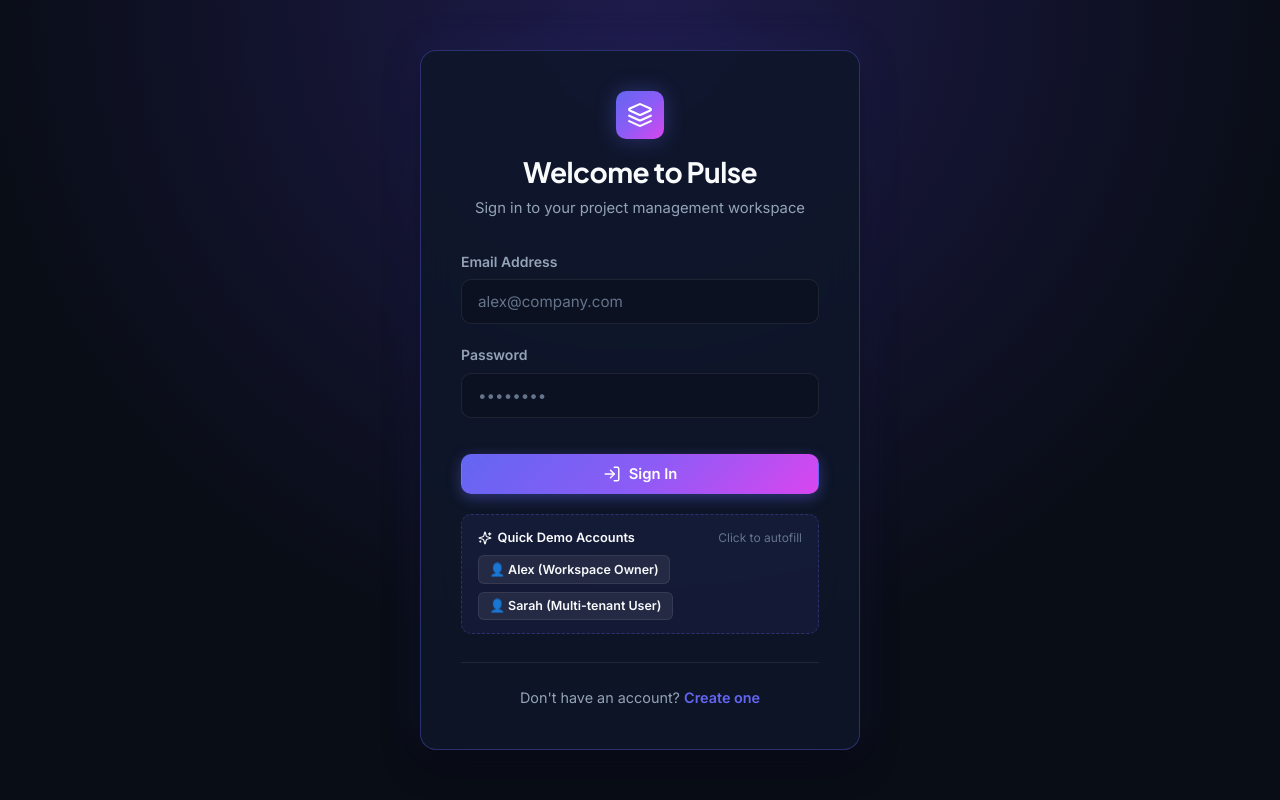
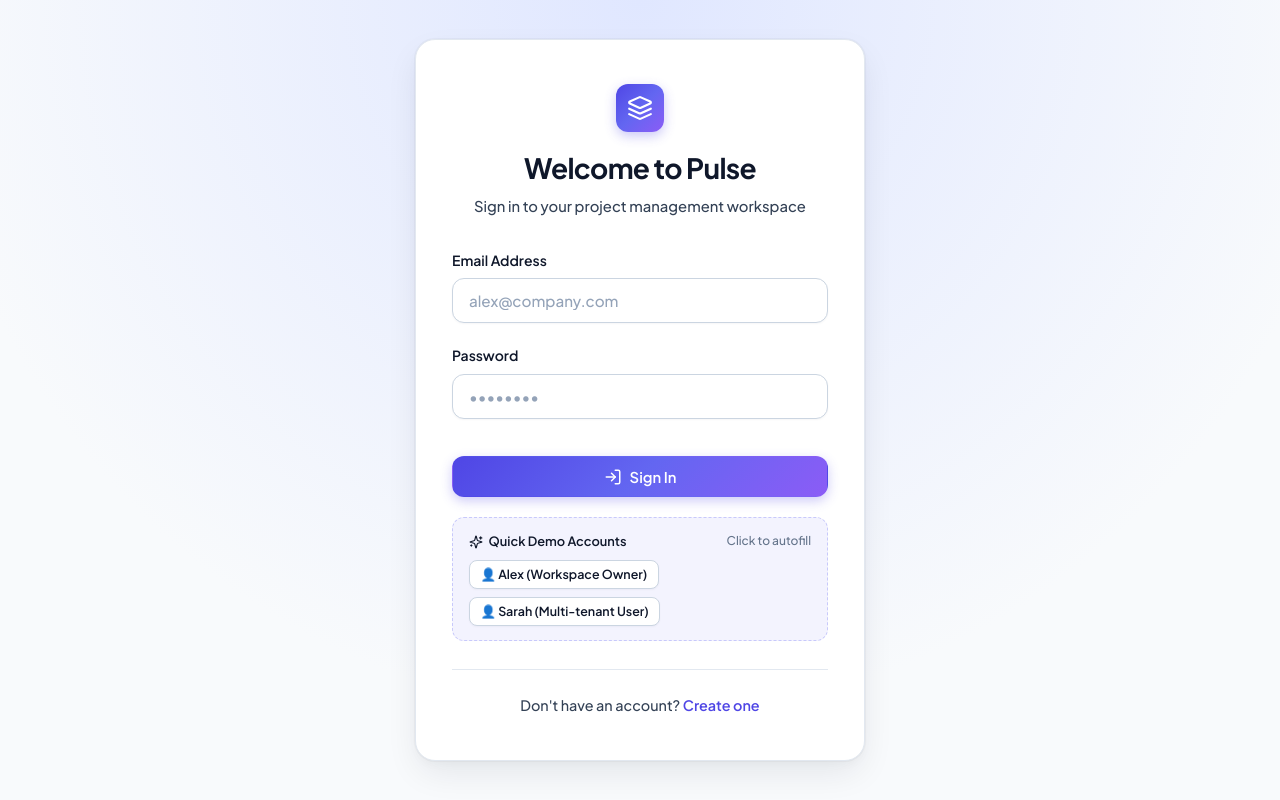
Before and after one commit to abivijayakumar/Project_management, a React (Vite) app in the folder frontend/: page /login in a window 1280 px wide. Built offline with nearby package versions, Linux system fonts and the light colour scheme.

Commit message:
Transform design system to premium light theme with high-contrast palette and refined elevations

```diff
--- a/frontend/src/components/ConfirmDialog.jsx
+++ b/frontend/src/components/ConfirmDialog.jsx
@@ -21,8 +21,8 @@ const ConfirmDialog = ({
           <div style={{ display: 'flex', alignItems: 'center', gap: '0.75rem' }}>
             {isDanger && (
               <div style={{
-                color: '#f87171',
-                background: 'rgba(239, 68, 68, 0.15)',
+                color: '#dc2626',
+                background: '#fee2e2',
                 padding: '6px',
                 borderRadius: '8px',
                 display: 'flex'
--- a/frontend/src/components/LoadingSpinner.jsx
+++ b/frontend/src/components/LoadingSpinner.jsx
@@ -33,7 +33,7 @@ const LoadingSpinner = ({ text = 'Loading...', size = 'default' }) => {
           cx="12"
           cy="12"
           r="10"
-          stroke="rgba(255, 255, 255, 0.15)"
+          stroke="#e2e8f0"
           strokeWidth="3"
         />
         <path
--- a/frontend/src/components/TaskCard.jsx
+++ b/frontend/src/components/TaskCard.jsx
@@ -83,8 +83,9 @@ const TaskCard = ({ task, onToggleStatus, onEdit, onDelete }) => {
                 gap: '0.3rem',
                 fontSize: '0.8rem',
                 color: 'var(--text-secondary)',
-                background: 'rgba(255, 255, 255, 0.04)',
-                padding: '0.2rem 0.6rem',
+                background: 'var(--bg-subtle)',
+                border: '1px solid var(--border-subtle)',
+                padding: '0.2rem 0.65rem',
                 borderRadius: 'var(--radius-sm)'
               }}
             >
--- a/frontend/src/index.css
+++ b/frontend/src/index.css
@@ -1,82 +1,106 @@
-/* Modern CSS Design System - Pulse Project Management */
+/* ==========================================================================
+   Pulse Design System - Premium Light Aesthetic
+   Crafted with refined typography, multi-layered shadows & harmonious palettes
+   ========================================================================== */
+
 :root {
-  --font-primary: 'Inter', -apple-system, BlinkMacSystemFont, sans-serif;
+  --font-primary: 'Plus Jakarta Sans', 'Inter', -apple-system, BlinkMacSystemFont, sans-serif;
   --font-heading: 'Plus Jakarta Sans', var(--font-primary);
 
-  /* Color Palette - Deep Dark Tech / Slate */
-  --bg-dark: #090d16;
-  --bg-surface: #0f172a;
-  --bg-card: #1e293b;
-  --bg-card-hover: #273549;
-  --bg-input: #0b1120;
-  --bg-overlay: rgba(9, 13, 22, 0.75);
+  /* Color Palette - Premium Editorial Light Canvas */
+  --bg-dark: #f8fafc;           /* Primary canvas background (Slate 50) */
+  --bg-surface: #ffffff;        /* Pure white surfaces (navbar, sidebar, modals) */
+  --bg-card: #ffffff;           /* Elevated content cards */
+  --bg-card-hover: #ffffff;
+  --bg-subtle: #f1f5f9;         /* Soft neutral background (Slate 100) */
+  --bg-subtle-hover: #e2e8f0;   /* Slate 200 */
+  --bg-input: #ffffff;
+  --bg-overlay: rgba(15, 23, 42, 0.45);
 
-  --border-subtle: rgba(255, 255, 255, 0.08);
-  --border-focus: #6366f1;
-  --border-accent: rgba(99, 102, 241, 0.35);
+  /* Borders & Dividers */
+  --border-subtle: #e2e8f0;     /* Slate 200 */
+  --border-medium: #cbd5e1;     /* Slate 300 */
+  --border-focus: #4f46e5;      /* Indigo 600 */
+  --border-accent: rgba(79, 70, 229, 0.25);
 
-  --text-primary: #f8fafc;
-  --text-secondary: #94a3b8;
-  --text-muted: #64748b;
-  --text-inverted: #0f172a;
+  /* Typography Colors */
+  --text-primary: #0f172a;       /* Slate 900 - Deep, rich contrast */
+  --text-secondary: #334155;     /* Slate 700 - Balanced, legible body */
+  --text-muted: #64748b;         /* Slate 500 - Meta details & captions */
+  --text-inverted: #ffffff;
 
-  /* Accent Colors */
-  --accent-primary: #6366f1;
-  --accent-primary-hover: #4f46e5;
-  --accent-gradient: linear-gradient(135deg, #6366f1 0%, #8b5cf6 50%, #d946ef 100%);
-  --accent-glow: 0 0 20px rgba(99, 102, 241, 0.35);
+  /* Brand Accents - Electric Indigo & Royal Violet */
+  --accent-primary: #4f46e5;
+  --accent-primary-hover: #4338ca;
+  --accent-gradient: linear-gradient(135deg, #4f46e5 0%, #6366f1 50%, #8b5cf6 100%);
+  --accent-soft: rgba(79, 70, 229, 0.08);
+  --accent-glow: 0 4px 16px rgba(79, 70, 229, 0.25);
 
-  /* Status Colors */
-  --status-completed-bg: rgba(16, 185, 129, 0.15);
-  --status-completed-text: #34d399;
-  --status-completed-border: rgba(16, 185, 129, 0.3);
+  /* Semantic Status Colors (Curated for Light Mode Contrast) */
+  --status-completed-bg: #ecfdf5;
+  --status-completed-text: #047857;
+  --status-completed-border: #a7f3d0;
 
-  --status-progress-bg: rgba(245, 158, 11, 0.15);
-  --status-progress-text: #fbbf24;
-  --status-progress-border: rgba(245, 158, 11, 0.3);
+  --status-progress-bg: #fffbeb;
+  --status-progress-text: #b45309;
+  --status-progress-border: #fde68a;
 
-  --status-pending-bg: rgba(148, 163, 184, 0.12);
-  --status-pending-text: #cbd5e1;
-  --status-pending-border: rgba(148, 163, 184, 0.25);
+  --status-pending-bg: #f1f5f9;
+  --status-pending-text: #475569;
+  --status-pending-border: #cbd5e1;
 
-  --priority-high-bg: rgba(244, 63, 94, 0.15);
-  --priority-high-text: #fb7185;
-  --priority-high-border: rgba(244, 63, 94, 0.3);
+  /* Priority Colors */
+  --priority-high-bg: #fff1f2;
+  --priority-high-text: #be123c;
+  --priority-high-border: #fecdd3;
 
-  --priority-medium-bg: rgba(245, 158, 11, 0.15);
-  --priority-medium-text: #fbbf24;
-  --priority-medium-border: rgba(245, 158, 11, 0.3);
+  --priority-medium-bg: #fffbeb;
+  --priority-medium-text: #b45309;
+  --priority-medium-border: #fde68a;
 
-  --priority-low-bg: rgba(56, 189, 248, 0.15);
-  --priority-low-text: #38bdf8;
-  --priority-low-border: rgba(56, 189, 248, 0.3);
+  --priority-low-bg: #f0fdf4;
+  --priority-low-text: #15803d;
+  --priority-low-border: #bbf7d0;
 
-  --radius-sm: 6px;
-  --radius-md: 10px;
+  /* Radius Tokens */
+  --radius-sm: 8px;
+  --radius-md: 12px;
   --radius-lg: 16px;
+  --radius-xl: 20px;
   --radius-full: 9999px;
 
-  --shadow-sm: 0 1px 2px rgba(0, 0, 0, 0.3);
-  --shadow-md: 0 4px 12px rgba(0, 0, 0, 0.4);
-  --shadow-lg: 0 12px 32px rgba(0, 0, 0, 0.5);
-  --shadow-card: 0 8px 24px -4px rgba(0, 0, 0, 0.4), 0 2px 6px -2px rgba(0, 0, 0, 0.3);
+  /* Premium Multi-Layer Elevation Shadows */
+  --shadow-xs: 0 1px 2px rgba(15, 23, 42, 0.04);
+  --shadow-sm: 0 1px 3px rgba(15, 23, 42, 0.05), 0 1px 2px rgba(15, 23, 42, 0.03);
+  --shadow-md: 0 4px 12px -1px rgba(15, 23, 42, 0.06), 0 2px 4px -1px rgba(15, 23, 42, 0.03);
+  --shadow-lg: 0 14px 34px -4px rgba(15, 23, 42, 0.09), 0 4px 12px -2px rgba(15, 23, 42, 0.03);
+  --shadow-card: 0 1px 3px rgba(15, 23, 42, 0.05), 0 4px 14px -2px rgba(15, 23, 42, 0.04);
+  --shadow-card-hover: 0 12px 28px -4px rgba(15, 23, 42, 0.1), 0 4px 10px -2px rgba(15, 23, 42, 0.04);
 
-  --transition-fast: 150ms ease;
-  --transition-normal: 250ms ease;
+  /* Animation Timings */
+  --transition-fast: 150ms cubic-bezier(0.4, 0, 0.2, 1);
+  --transition-normal: 250ms cubic-bezier(0.4, 0, 0.2, 1);
 }
 
-/* Reset & Base */
+/* ==========================================================================
+   Base & Reset
+   ========================================================================== */
 *, *::before, *::after {
   box-sizing: border-box;
   margin: 0;
   padding: 0;
 }
 
+html {
+  font-size: 16px;
+  color-scheme: light;
+}
+
 body {
   font-family: var(--font-primary);
   background-color: var(--bg-dark);
   color: var(--text-primary);
-  line-height: 1.5;
+  line-height: 1.55;
   -webkit-font-smoothing: antialiased;
   -moz-osx-font-smoothing: grayscale;
   min-height: 100vh;
@@ -86,7 +110,7 @@ h1, h2, h3, h4, h5, h6 {
   font-family: var(--font-heading);
   color: var(--text-primary);
   font-weight: 700;
-  letter-spacing: -0.02em;
+  letter-spacing: -0.025em;
 }
 
 a {
@@ -95,7 +119,7 @@ a {
   transition: color var(--transition-fast);
 }
 a:hover {
-  color: #818cf8;
+  color: var(--accent-primary-hover);
 }
 
 button, input, select, textarea {
@@ -104,10 +128,13 @@ button, input, select, textarea {
   color: inherit;
 }
 
-/* Layout Utilities */
+/* ==========================================================================
+   Layout Architecture
+   ========================================================================== */
 .app-layout {
   display: flex;
   min-height: 100vh;
+  background-color: var(--bg-dark);
 }
 
 .main-content {
@@ -119,7 +146,7 @@ button, input, select, textarea {
 }
 
 .content-body {
-  padding: 2rem;
+  padding: 2.25rem;
   flex: 1;
   max-width: 1400px;
   width: 100%;
@@ -132,27 +159,32 @@ button, input, select, textarea {
   }
 }
 
-/* Glassmorphism & Cards */
+/* ==========================================================================
+   Cards & Surfaces
+   ========================================================================== */
 .card {
   background-color: var(--bg-card);
   border: 1px solid var(--border-subtle);
   border-radius: var(--radius-lg);
-  padding: 1.5rem;
+  padding: 1.75rem;
   box-shadow: var(--shadow-card);
   transition: transform var(--transition-normal), border-color var(--transition-normal), box-shadow var(--transition-normal);
 }
 
 .card-hover:hover {
   transform: translateY(-3px);
-  border-color: var(--border-accent);
-  box-shadow: var(--shadow-lg), var(--accent-glow);
+  border-color: rgba(79, 70, 229, 0.35);
+  box-shadow: var(--shadow-card-hover);
 }
 
-/* Navbar */
+/* ==========================================================================
+   Navbar (Sticky Frosted Header)
+   ========================================================================== */
 .navbar {
-  height: 70px;
-  background: rgba(15, 23, 42, 0.85);
-  backdrop-filter: blur(12px);
+  height: 72px;
+  background: rgba(255, 255, 255, 0.92);
+  backdrop-filter: blur(14px);
+  -webkit-backdrop-filter: blur(14px);
   border-bottom: 1px solid var(--border-subtle);
   display: flex;
   align-items: center;
@@ -161,28 +193,30 @@ button, input, select, textarea {
   position: sticky;
   top: 0;
   z-index: 40;
+  box-shadow: var(--shadow-xs);
 }
 
 .navbar-brand {
   display: flex;
   align-items: center;
-  gap: 0.75rem;
+  gap: 0.85rem;
   font-family: var(--font-heading);
   font-size: 1.35rem;
   font-weight: 800;
   color: var(--text-primary);
+  letter-spacing: -0.03em;
 }
 
 .brand-icon {
-  width: 36px;
-  height: 36px;
+  width: 38px;
+  height: 38px;
   border-radius: var(--radius-md);
   background: var(--accent-gradient);
   display: flex;
   align-items: center;
   justify-content: center;
   color: white;
-  box-shadow: var(--accent-glow);
+  box-shadow: 0 4px 12px rgba(79, 70, 229, 0.3);
 }
 
 .nav-actions {
@@ -195,26 +229,30 @@ button, input, select, textarea {
   display: flex;
   align-items: center;
   gap: 0.75rem;
-  padding: 0.375rem 0.875rem;
-  background: rgba(255, 255, 255, 0.05);
+  padding: 0.4rem 0.95rem;
+  background: #f8fafc;
   border: 1px solid var(--border-subtle);
   border-radius: var(--radius-full);
+  box-shadow: var(--shadow-xs);
 }
 
 .user-avatar {
-  width: 30px;
-  height: 30px;
+  width: 32px;
+  height: 32px;
   border-radius: 50%;
-  background: #4f46e5;
+  background: var(--accent-gradient);
   color: white;
   font-weight: 700;
-  font-size: 0.85rem;
+  font-size: 0.825rem;
   display: flex;
   align-items: center;
   justify-content: center;
+  box-shadow: 0 2px 6px rgba(79, 70, 229, 0.25);
 }
 
-/* Sidebar */
+/* ==========================================================================
+   Sidebar Navigation
+   ========================================================================== */
 .sidebar {
   width: 260px;
   background: var(--bg-surface);
@@ -224,13 +262,14 @@ button, input, select, textarea {
   flex-shrink: 0;
   transition: transform var(--transition-normal);
   z-index: 50;
+  box-shadow: 1px 0 0 0 var(--border-subtle);
 }
 
 .sidebar-nav {
   padding: 1.5rem 1rem;
   display: flex;
   flex-direction: column;
-  gap: 0.5rem;
+  gap: 0.4rem;
 }
 
 .nav-link {
@@ -241,18 +280,20 @@ button, input, select, textarea {
   border-radius: var(--radius-md);
   color: var(--text-secondary);
   font-weight: 500;
+  font-size: 0.925rem;
+  border: 1px solid transparent;
   transition: all var(--transition-fast);
 }
 
 .nav-link:hover {
-  background: rgba(255, 255, 255, 0.04);
+  background: var(--bg-subtle);
   color: var(--text-primary);
 }
 
 .nav-link.active {
-  background: rgba(99, 102, 241, 0.15);
-  color: #818cf8;
-  border: 1px solid rgba(99, 102, 241, 0.3);
+  background: rgba(79, 70, 229, 0.08);
+  color: var(--accent-primary);
+  border-color: rgba(79, 70, 229, 0.2);
   font-weight: 600;
 }
 
@@ -277,13 +318,15 @@ button, input, select, textarea {
   }
 }
 
-/* Buttons */
+/* ==========================================================================
+   Buttons
+   ========================================================================== */
 .btn {
   display: inline-flex;
   align-items: center;
   justify-content: center;
   gap: 0.5rem;
-  padding: 0.625rem 1.25rem;
+  padding: 0.65rem 1.35rem;
   border-radius: var(--radius-md);
   font-weight: 600;
   font-size: 0.925rem;
@@ -296,35 +339,41 @@ button, input, select, textarea {
 .btn-primary {
   background: var(--accent-gradient);
   color: white;
-  box-shadow: 0 4px 14px rgba(99, 102, 241, 0.4);
+  box-shadow: 0 4px 12px rgba(79, 70, 229, 0.28);
 }
 .btn-primary:hover {
-  box-shadow: 0 6px 20px rgba(99, 102, 241, 0.6);
+  box-shadow: 0 6px 18px rgba(79, 70, 229, 0.4);
   transform: translateY(-1px);
+}
+.btn-primary:active {
+  transform: translateY(0);
 }
 
 .btn-secondary {
-  background: rgba(255, 255, 255, 0.07);
+  background: #ffffff;
   color: var(--text-primary);
-  border-color: var(--border-subtle);
+  border: 1px solid var(--border-medium);
+  box-shadow: var(--shadow-xs);
 }
 .btn-secondary:hover {
-  background: rgba(255, 255, 255, 0.12);
-  border-color: rgba(255, 255, 255, 0.2);
+  background: var(--bg-subtle);
+  border-color: #94a3b8;
+  color: var(--text-primary);
 }
 
 .btn-danger {
-  background: rgba(239, 68, 68, 0.15);
-  color: #f87171;
-  border-color: rgba(239, 68, 68, 0.3);
+  background: #fee2e2;
+  color: #b91c1c;
+  border: 1px solid #fca5a5;
 }
 .btn-danger:hover {
-  background: rgba(239, 68, 68, 0.25);
-  border-color: rgba(239, 68, 68, 0.5);
+  background: #fecaca;
+  color: #991b1b;
+  border-color: #f87171;
 }
 
 .btn-sm {
-  padding: 0.375rem 0.75rem;
+  padding: 0.4rem 0.85rem;
   font-size: 0.85rem;
   border-radius: var(--radius-sm);
 }
@@ -332,57 +381,68 @@ button, input, select, textarea {
 .btn-icon {
   padding: 0.5rem;
   border-radius: var(--radius-md);
+  transition: background var(--transition-fast);
+}
+.btn-icon:hover {
+  background: var(--bg-subtle);
 }
 
-/* Forms & Inputs */
+/* ==========================================================================
+   Forms & Controls
+   ========================================================================== */
 .form-group {
   display: flex;
   flex-direction: column;
   gap: 0.45rem;
-  margin-bottom: 1.25rem;
+  margin-bottom: 1.35rem;
 }
 
 .form-label {
   font-size: 0.875rem;
   font-weight: 600;
-  color: var(--text-secondary);
+  color: var(--text-primary);
 }
 
 .form-control {
   width: 100%;
   padding: 0.75rem 1rem;
   background: var(--bg-input);
-  border: 1px solid var(--border-subtle);
+  border: 1px solid var(--border-medium);
   border-radius: var(--radius-md);
   color: var(--text-primary);
+  font-size: 0.95rem;
   transition: all var(--transition-fast);
+  box-shadow: var(--shadow-xs);
 }
 
 .form-control:focus {
   outline: none;
   border-color: var(--border-focus);
-  box-shadow: 0 0 0 3px rgba(99, 102, 241, 0.25);
+  box-shadow: 0 0 0 3px rgba(79, 70, 229, 0.15);
 }
 
 .form-control::placeholder {
-  color: var(--text-muted);
+  color: #94a3b8;
 }
 
 .form-error {
   font-size: 0.825rem;
-  color: #f87171;
+  color: #dc2626;
+  font-weight: 500;
   margin-top: 0.25rem;
 }
 
-/* Badges */
+/* ==========================================================================
+   Badges (Status & Priority)
+   ========================================================================== */
 .badge {
   display: inline-flex;
   align-items: center;
   gap: 0.35rem;
-  padding: 0.25rem 0.65rem;
+  padding: 0.3rem 0.75rem;
   border-radius: var(--radius-full);
   font-size: 0.75rem;
-  font-weight: 600;
+  font-weight: 700;
   letter-spacing: 0.02em;
   text-transform: uppercase;
 }
@@ -423,7 +483,9 @@ button, input, select, textarea {
   border: 1px solid var(--priority-low-border);
 }
 
-/* Grid & Layouts */
+/* ==========================================================================
+   Grids & Analytics Stats Cards
+   ========================================================================== */
 .grid-stats {
   display: grid;
   grid-template-columns: repeat(auto-fit, minmax(220px, 1fr));
@@ -437,18 +499,23 @@ button, input, select, textarea {
   gap: 1.5rem;
 }
 
-/* Stats Card */
 .stat-card {
   background: var(--bg-card);
   border: 1px solid var(--border-subtle);
   border-radius: var(--radius-lg);
-  padding: 1.5rem;
+  padding: 1.65rem;
   display: flex;
   align-items: center;
   justify-content: space-between;
   box-shadow: var(--shadow-card);
   position: relative;
   overflow: hidden;
+  transition: transform var(--transition-normal), box-shadow var(--transition-normal);
+}
+
+.stat-card:hover {
+  transform: translateY(-2px);
+  box-shadow: var(--shadow-md);
 }
 
 .stat-card::after {
@@ -467,13 +534,14 @@ button, input, select, textarea {
   font-family: var(--font-heading);
   line-height: 1.1;
   color: var(--text-primary);
+  letter-spacing: -0.03em;
 }
 
 .stat-title {
   color: var(--text-secondary);
   font-size: 0.875rem;
-  font-weight: 500;
-  margin-top: 0.25rem;
+  font-weight: 600;
+  margin-top: 0.35rem;
 }
 
 .stat-icon-wrapper {
@@ -483,14 +551,16 @@ button, input, select, textarea {
   display: flex;
   align-items: center;
   justify-content: center;
-  background: rgba(255, 255, 255, 0.05);
+  border: 1px solid rgba(0, 0, 0, 0.04);
 }
 
-/* Progress Bar */
+/* ==========================================================================
+   Progress Bar
+   ========================================================================== */
 .progress-bar-container {
   width: 100%;
   height: 8px;
-  background: rgba(255, 255, 255, 0.08);
+  background: #e2e8f0;
   border-radius: var(--radius-full);
   overflow: hidden;
 }
@@ -499,10 +569,12 @@ button, input, select, textarea {
   height: 100%;
   background: var(--accent-gradient);
   border-radius: var(--radius-full);
-  transition: width 400ms ease;
+  transition: width 400ms cubic-bezier(0.4, 0, 0.2, 1);
 }
 
-/* Modals & Dialogs */
+/* ==========================================================================
+   Modals & Confirmation Dialogs
+   ========================================================================== */
 .modal-overlay {
   position: fixed;
   inset: 0;
@@ -518,7 +590,7 @@ button, input, select, textarea {
 .modal-content {
   background: var(--bg-surface);
   border: 1px solid var(--border-subtle);
-  border-radius: var(--radius-lg);
+  border-radius: var(--radius-xl);
   max-width: 520px;
   width: 100%;
   box-shadow: var(--shadow-lg);
@@ -538,7 +610,7 @@ button, input, select, textarea {
 }
 
 .modal-header {
-  padding: 1.25rem 1.5rem;
+  padding: 1.25rem 1.75rem;
   border-bottom: 1px solid var(--border-subtle);
   display: flex;
   align-items: center;
@@ -546,20 +618,22 @@ button, input, select, textarea {
 }
 
 .modal-body {
-  padding: 1.5rem;
+  padding: 1.75rem;
 }
 
 .modal-footer {
-  padding: 1rem 1.5rem;
+  padding: 1.25rem 1.75rem;
   border-top: 1px solid var(--border-subtle);
   display: flex;
   align-items: center;
   justify-content: flex-end;
   gap: 0.75rem;
-  background: rgba(0, 0, 0, 0.15);
+  background: #f8fafc;
 }
 
-/* Filters & Search Toolbar */
+/* ==========================================================================
+   Toolbar, Filters & Search
+   ========================================================================== */
 .toolbar {
   display: flex;
   flex-wrap: wrap;
@@ -595,46 +669,50 @@ button, input, select, textarea {
   flex-wrap: wrap;
 }
 
-/* Empty State */
+/* ==========================================================================
+   Empty State
+   ========================================================================== */
 .empty-state {
   text-align: center;
   padding: 4rem 2rem;
-  background: rgba(15, 23, 42, 0.5);
-  border: 1px dashed var(--border-subtle);
+  background: #ffffff;
+  border: 1px dashed var(--border-medium);
   border-radius: var(--radius-lg);
+  box-shadow: var(--shadow-xs);
 }
 
 .empty-state-icon {
   width: 64px;
   height: 64px;
   margin: 0 auto 1.25rem;
-  color: var(--text-muted);
-  background: rgba(255, 255, 255, 0.03);
+  color: var(--accent-primary);
+  background: var(--accent-soft);
   border-radius: 50%;
   display: flex;
   align-items: center;
   justify-content: center;
 }
 
-/* Auth Pages Styling */
+/* ==========================================================================
+   Authentication Pages (Login & Register)
+   ========================================================================== */
 .auth-wrapper {
   min-height: 100vh;
   display: flex;
   align-items: center;
   justify-content: center;
-  background: radial-gradient(circle at top, #1e1b4b 0%, #090d16 65%);
+  background: radial-gradient(circle at 50% 0%, #e0e7ff 0%, #f8fafc 70%);
   padding: 1.5rem;
 }
 
 .auth-card {
   width: 100%;
-  max-width: 440px;
-  background: rgba(15, 23, 42, 0.85);
-  backdrop-filter: blur(16px);
-  border: 1px solid var(--border-accent);
-  border-radius: var(--radius-lg);
-  padding: 2.5rem;
-  box-shadow: var(--shadow-lg), 0 0 40px rgba(99, 102, 241, 0.15);
+  max-width: 450px;
+  background: #ffffff;
+  border: 1px solid var(--border-subtle);
+  border-radius: var(--radius-xl);
+  padding: 2.75rem 2.25rem;
+  box-shadow: var(--shadow-lg), 0 0 0 1px rgba(15, 23, 42, 0.03);
 }
 
 .auth-header {
@@ -644,34 +722,38 @@ button, input, select, textarea {
 
 .auth-header h1 {
   font-size: 1.75rem;
-  margin-top: 0.75rem;
+  margin-top: 0.85rem;
+  color: var(--text-primary);
 }
 
 .auth-header p {
   color: var(--text-secondary);
   font-size: 0.925rem;
-  margin-top: 0.25rem;
+  margin-top: 0.35rem;
 }
 
-/* Notification & Alert Banner */
+/* ==========================================================================
+   Alerts & Notifications
+   ========================================================================== */
 .alert-banner {
-  padding: 0.75rem 1rem;
+  padding: 0.85rem 1.15rem;
   border-radius: var(--radius-md);
   margin-bottom: 1.25rem;
   font-size: 0.875rem;
+  font-weight: 500;
   display: flex;
   align-items: center;
   gap: 0.65rem;
 }
 
 .alert-danger {
-  background: rgba(239, 68, 68, 0.15);
-  color: #fca5a5;
-  border: 1px solid rgba(239, 68, 68, 0.3);
+  background: #fef2f2;
+  color: #b91c1c;
+  border: 1px solid #fecaca;
 }
 
 .alert-success {
-  background: rgba(16, 185, 129, 0.15);
-  color: #6ee7b7;
-  border: 1px solid rgba(16, 185, 129, 0.3);
+  background: #f0fdf4;
+  color: #15803d;
+  border: 1px solid #bbf7d0;
 }
```
Also changed, not shown: frontend/src/pages/Dashboard.jsx (+23 -21 lines), frontend/src/pages/ProjectDetails.jsx (+5 -3 lines).
